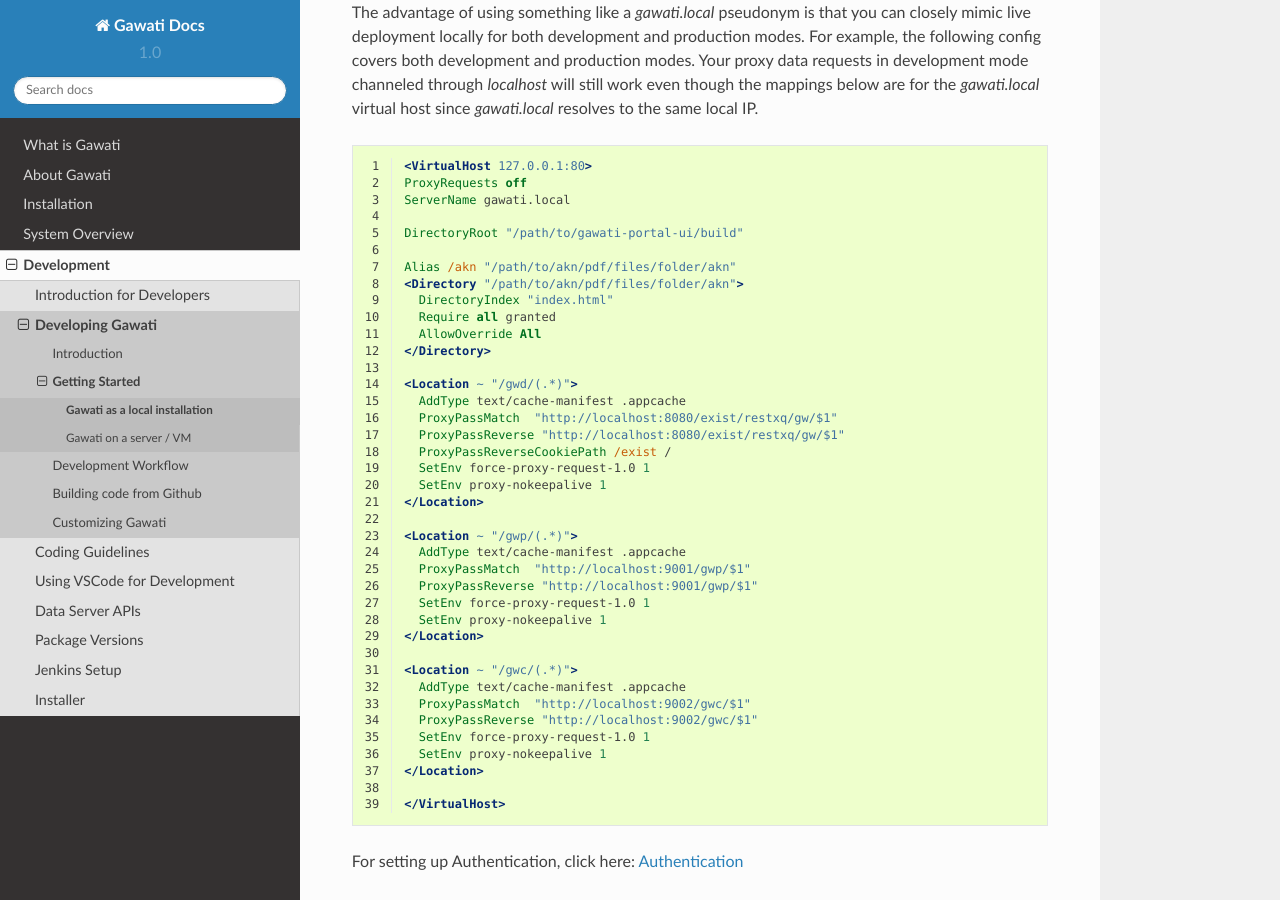
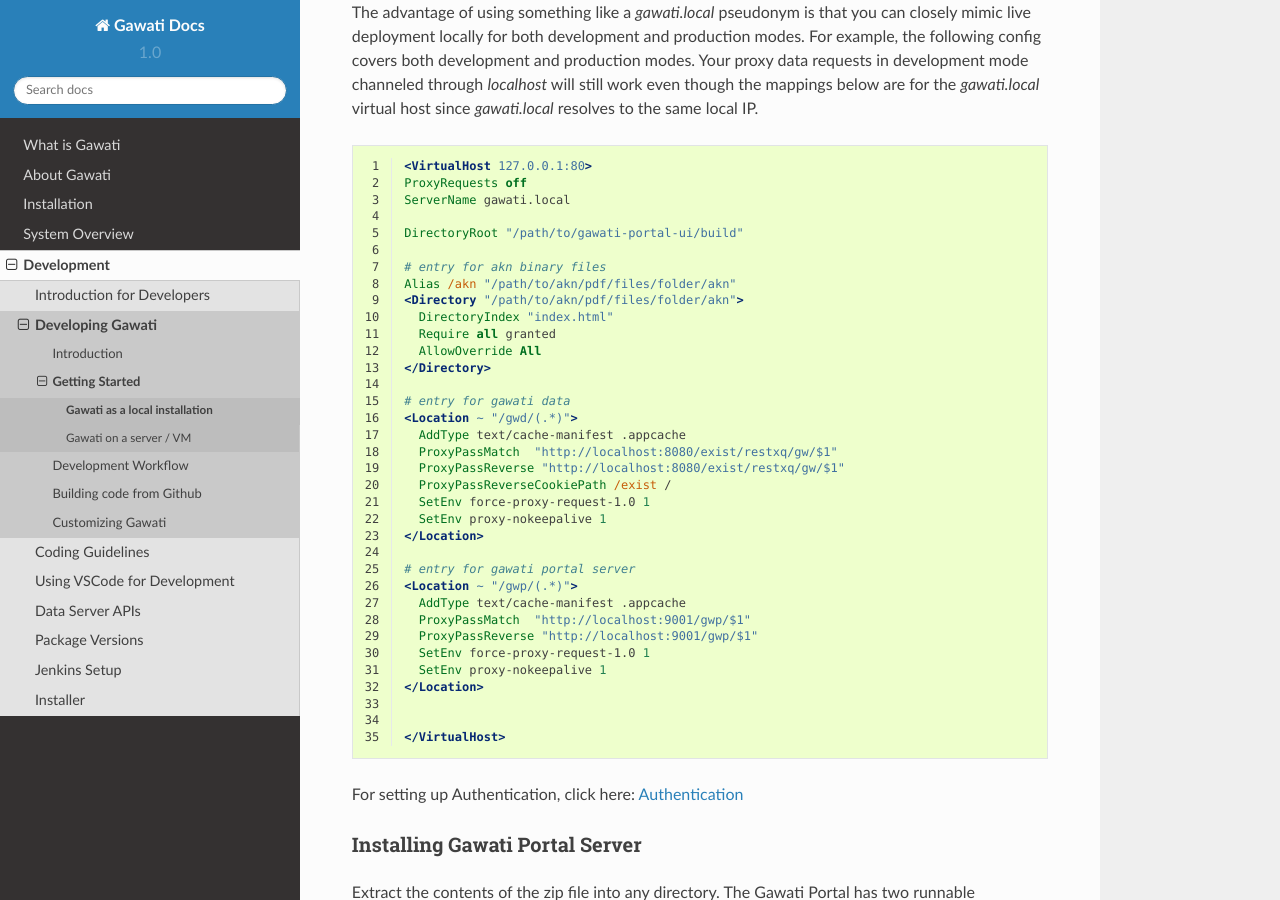
Before and after one commit to gawati/gawati-docs, a Sphinx documentation site: the page built from docs/source/development/dev-env-local.rst, in a window 1280 px wide and 900 px high, scrolled down 6841 px. Built offline with Sphinx 7.4.7 and the Read the Docs theme 2.0.0, drawn with Linux system fonts in a browser that asks for light colours.

Commit message:
Adding comments in code blocks

```diff
--- a/docs/source/development/dev-env-local.rst
+++ b/docs/source/development/dev-env-local.rst
@@ -215,6 +215,7 @@ The advantage of using something like a `gawati.local` pseudonym is that you can
 
   DirectoryRoot "/path/to/gawati-portal-ui/build"
 
+  # entry for akn binary files
   Alias /akn "/path/to/akn/pdf/files/folder/akn"
   <Directory "/path/to/akn/pdf/files/folder/akn">
     DirectoryIndex "index.html"
@@ -222,6 +223,7 @@ The advantage of using something like a `gawati.local` pseudonym is that you can
     AllowOverride All
   </Directory>
 
+  # entry for gawati data
   <Location ~ "/gwd/(.*)">
     AddType text/cache-manifest .appcache
     ProxyPassMatch  "http://localhost:8080/exist/restxq/gw/$1"
@@ -231,6 +233,7 @@ The advantage of using something like a `gawati.local` pseudonym is that you can
     SetEnv proxy-nokeepalive 1
   </Location>
 
+  # entry for gawati portal server
   <Location ~ "/gwp/(.*)">
     AddType text/cache-manifest .appcache
     ProxyPassMatch  "http://localhost:9001/gwp/$1"
@@ -239,13 +242,6 @@ The advantage of using something like a `gawati.local` pseudonym is that you can
     SetEnv proxy-nokeepalive 1
   </Location>
 
-  <Location ~ "/gwc/(.*)">
-    AddType text/cache-manifest .appcache
-    ProxyPassMatch  "http://localhost:9002/gwc/$1"
-    ProxyPassReverse "http://localhost:9002/gwc/$1"
-    SetEnv force-proxy-request-1.0 1
-    SetEnv proxy-nokeepalive 1
-  </Location>
 
   </VirtualHost>
 
```
